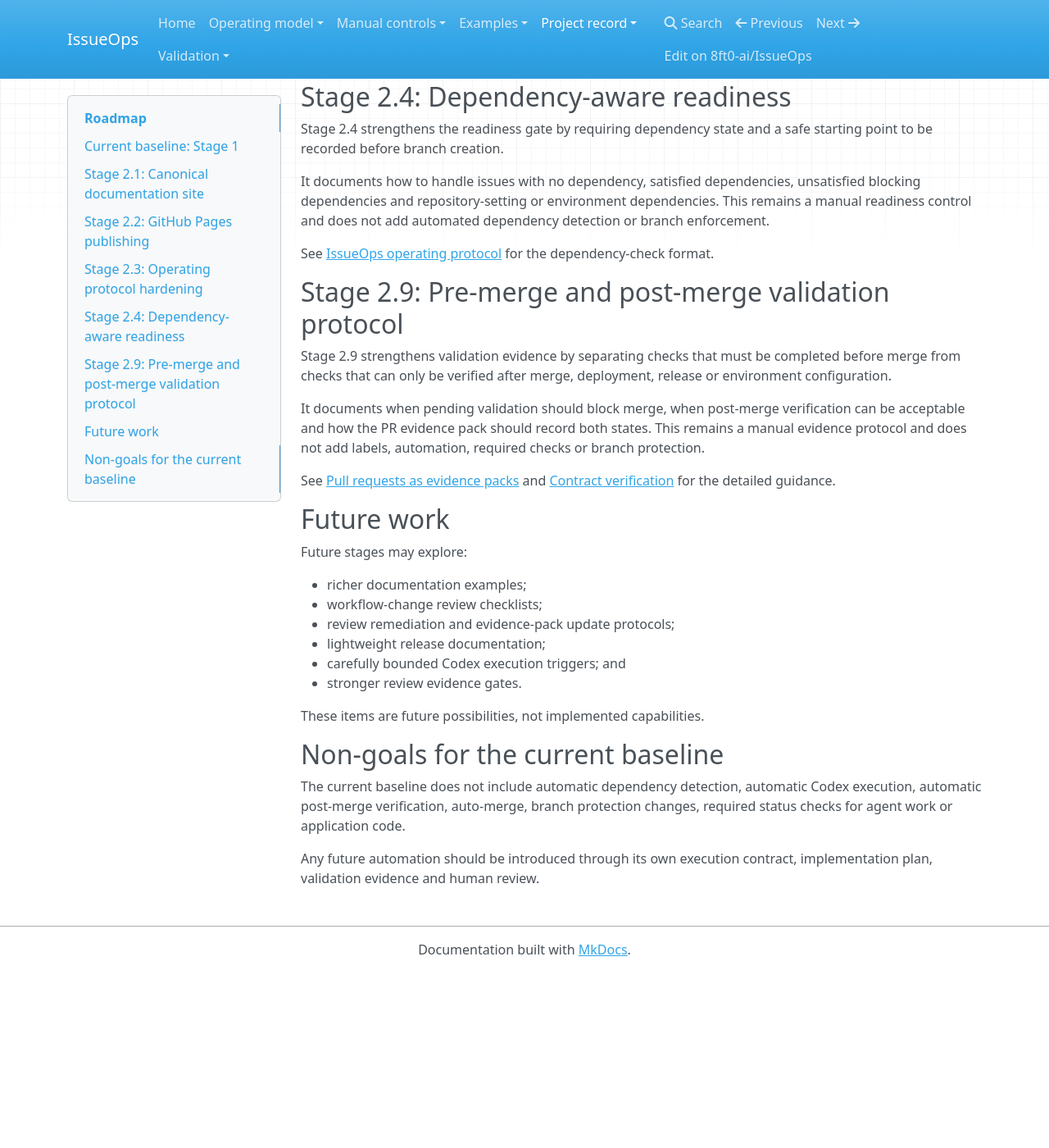
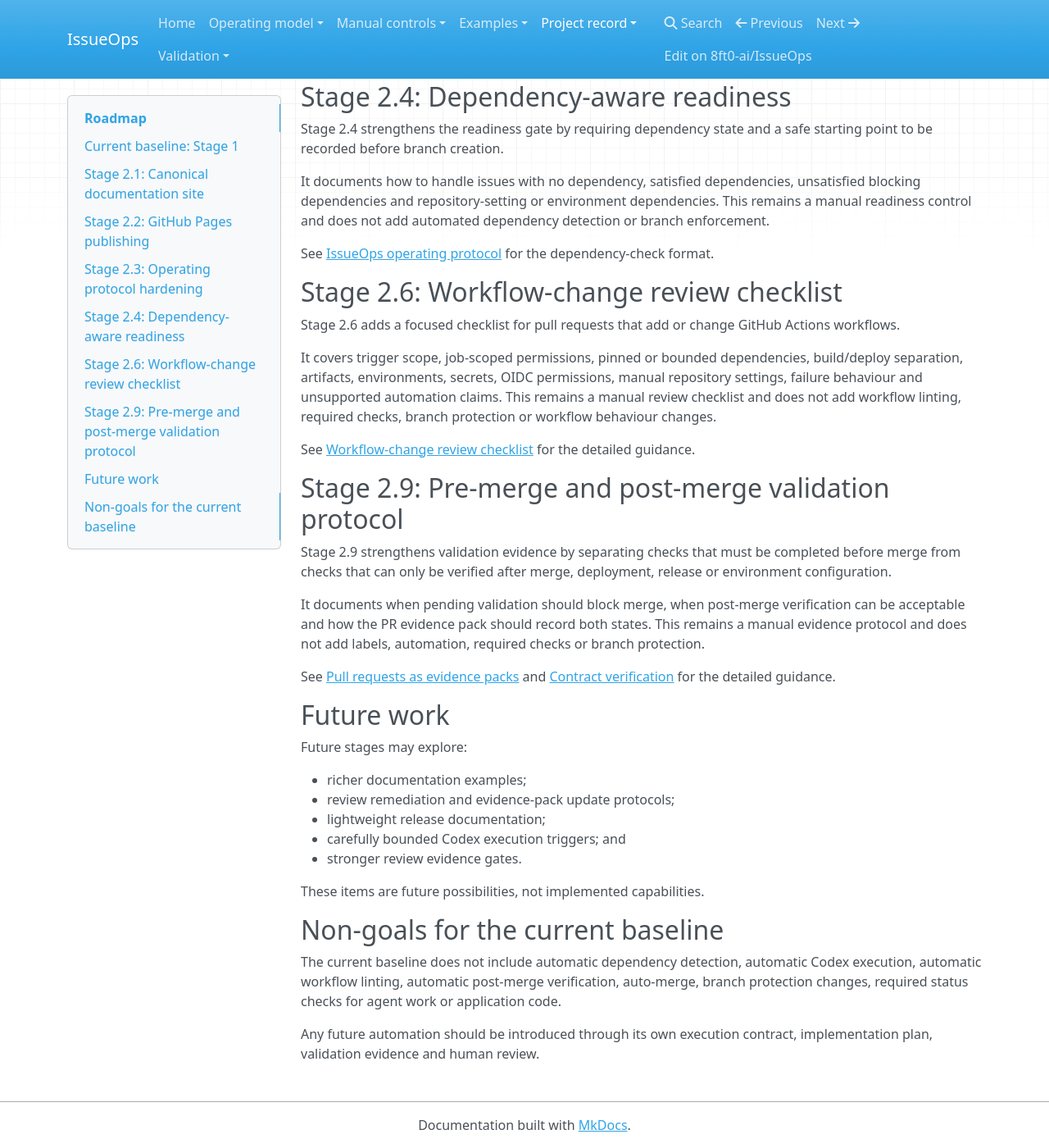
Before and after one commit to 8ft0-ai/IssueOps, an MkDocs documentation site: the page built from docs/roadmap.md, in a window 1280 px wide and 1400 px high, scrolled down 1117 px. Shown: the whole window at 82% size. Built offline with MkDocs 1.6.1, drawn with Linux system fonts in a browser that asks for light colours; nearby versions of some CDN libraries; before the commit the page ends 2303 px from its top, so only the background shows below that.

Commit message:
Record Stage 2.6 workflow checklist

```diff
--- a/docs/roadmap.md
+++ b/docs/roadmap.md
@@ -50,6 +50,14 @@ It documents how to handle issues with no dependency, satisfied dependencies, un
 
 See [IssueOps operating protocol](issueops-protocol.md#dependency-check-format) for the dependency-check format.
 
+## Stage 2.6: Workflow-change review checklist
+
+Stage 2.6 adds a focused checklist for pull requests that add or change GitHub Actions workflows.
+
+It covers trigger scope, job-scoped permissions, pinned or bounded dependencies, build/deploy separation, artifacts, environments, secrets, OIDC permissions, manual repository settings, failure behaviour and unsupported automation claims. This remains a manual review checklist and does not add workflow linting, required checks, branch protection or workflow behaviour changes.
+
+See [Workflow-change review checklist](workflow-changes.md) for the detailed guidance.
+
 ## Stage 2.9: Pre-merge and post-merge validation protocol
 
 Stage 2.9 strengthens validation evidence by separating checks that must be completed before merge from checks that can only be verified after merge, deployment, release or environment configuration.
@@ -63,7 +71,6 @@ See [Pull requests as evidence packs](pr-evidence-packs.md#validation-status) an
 Future stages may explore:
 
 - richer documentation examples;
-- workflow-change review checklists;
 - review remediation and evidence-pack update protocols;
 - lightweight release documentation;
 - carefully bounded Codex execution triggers; and
@@ -73,6 +80,6 @@ These items are future possibilities, not implemented capabilities.
 
 ## Non-goals for the current baseline
 
-The current baseline does not include automatic dependency detection, automatic Codex execution, automatic post-merge verification, auto-merge, branch protection changes, required status checks for agent work or application code.
+The current baseline does not include automatic dependency detection, automatic Codex execution, automatic workflow linting, automatic post-merge verification, auto-merge, branch protection changes, required status checks for agent work or application code.
 
 Any future automation should be introduced through its own execution contract, implementation plan, validation evidence and human review.
```
